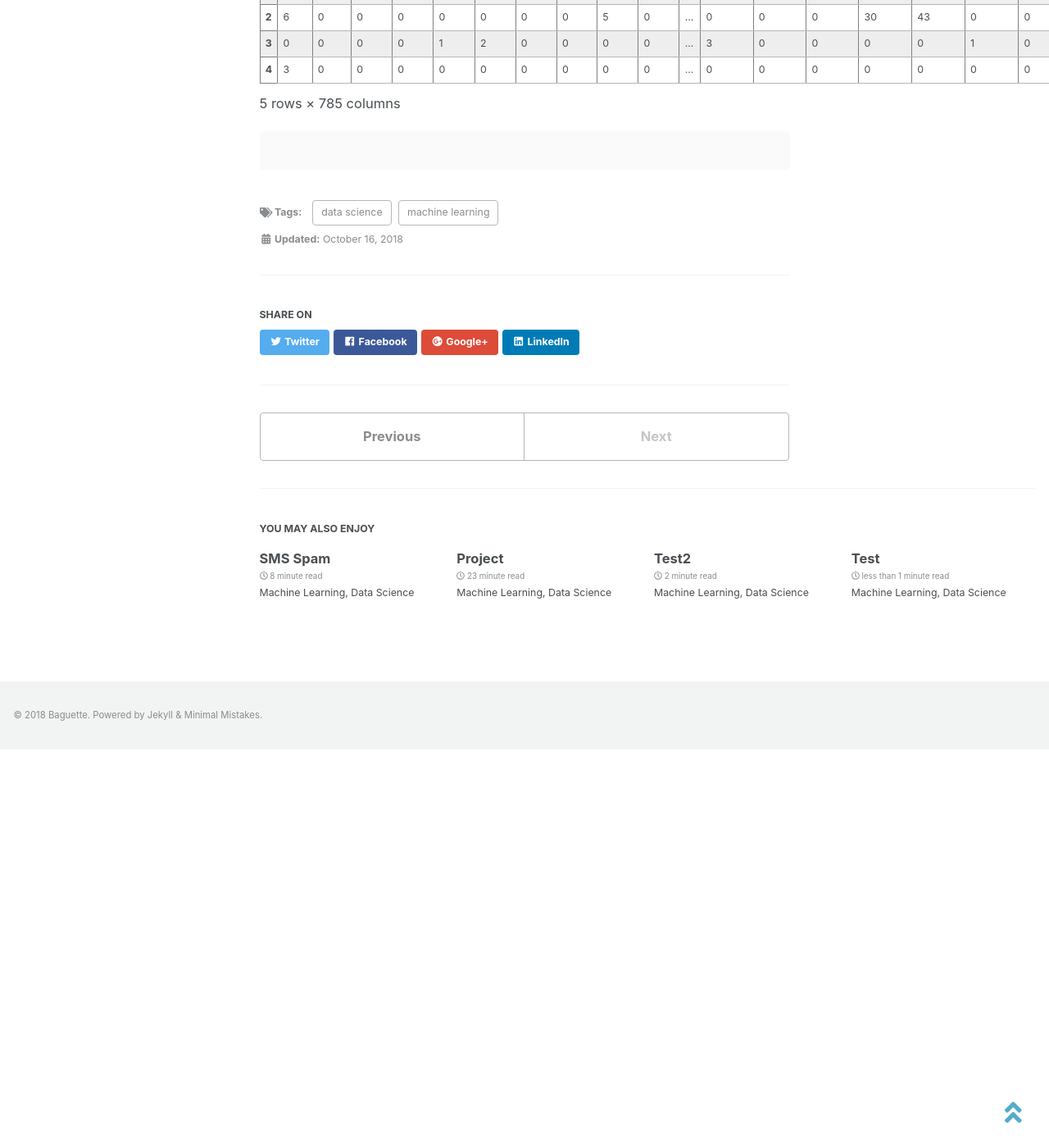
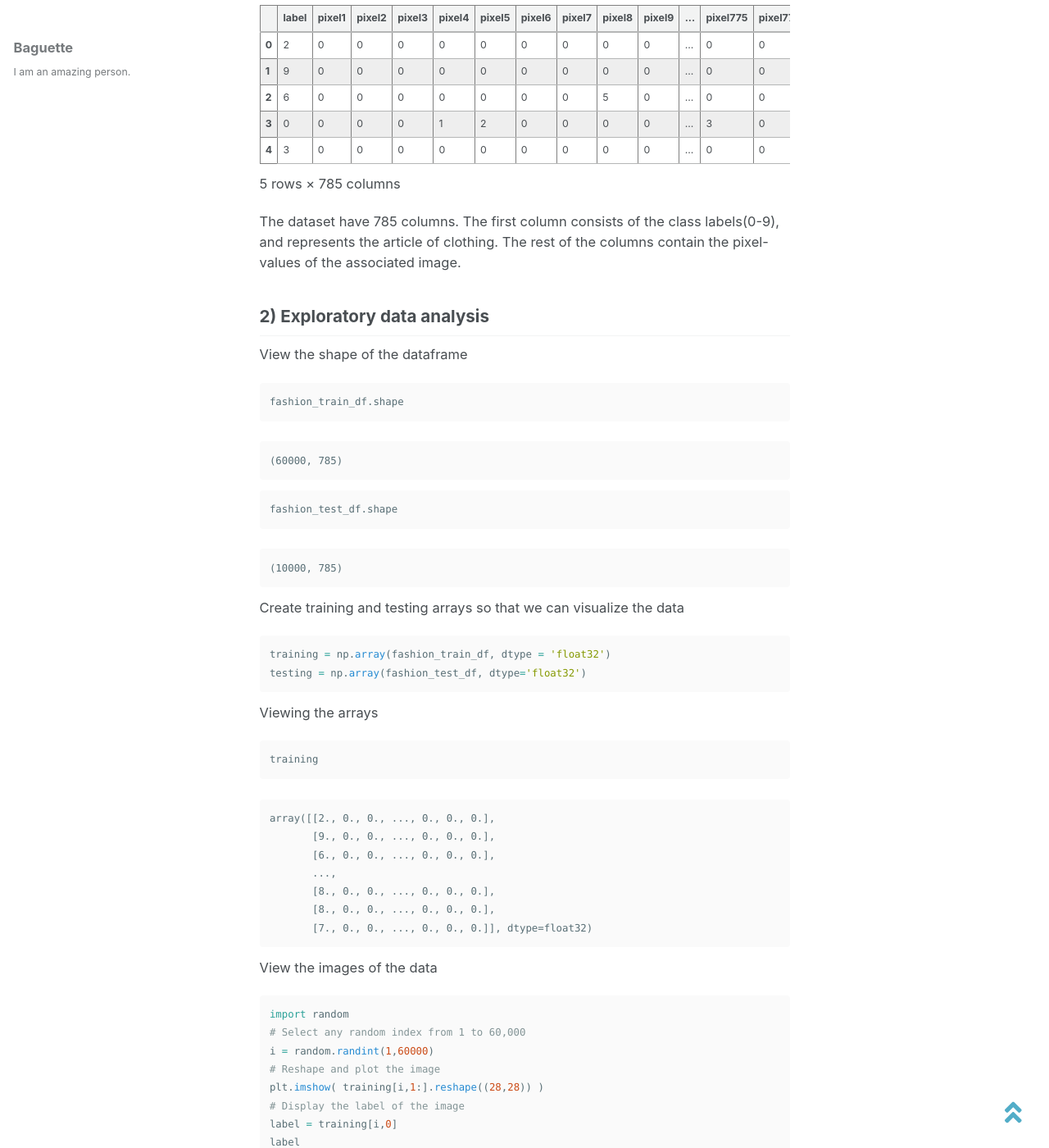
Before and after one commit to baguettexci/baguettexci.gituhb.io, a Jekyll site: the page built from _posts/2018-10-16-Fashion-MNIST.md, in a window 1280 px wide and 1400 px high, scrolled down 1580 px. Shown: the whole window at 82% size. Built offline with Jekyll 4.4.1, drawn with Linux system fonts in a browser that asks for light colours; nearby versions of some CDN libraries; before the commit the page ends 2494 px from its top, so only the background shows below that; some of the changed text lies outside the part shown.

Commit message:
Update 2018-10-16-Fashion-MNIST.md

````diff
--- a/_posts/2018-10-16-Fashion-MNIST.md
+++ b/_posts/2018-10-16-Fashion-MNIST.md
@@ -13,6 +13,8 @@ Each dataset sample consists of a 28x28 grayscale image, associated with a label
 
 The 10 classes are as follows:
 0=T-shirt/top, 1=Trouser, 2=Pullover, 3=Dress, 4=Coat, 5=Sandal, 6=Shirt, 7=Sneaker, 8=Bag, 9=Ankle boot
+
+Each image is 28 pixels in height and 28 pixels in width, for a total of 784 pixels in total. Each pixel has a single pixel-value associated with it, indicating the lightness or darkness of that pixel, with higher numbers meaning darker. This pixel-value is an integer between 0 and 255.
 <img src="{{ site.url }}{{ site.baseurl }}/images/Fashion mnist/fashionmnist.jpg" alt="">
 
 ## 1) Setup
@@ -31,6 +32,7 @@ fashion_train_df = pd.read_csv('fashion-mnist_train.csv',sep=',')
 fashion_test_df = pd.read_csv('fashion-mnist_test.csv', sep = ',')
 fashion_train_df.head()
 ```
+<div style="overflow-x:auto;">
 <table border="1" class="dataframe">
   <thead>
     <tr style="text-align: right;">
@@ -182,6 +184,91 @@ fashion_train_df.head()
   </tbody>
 </table>
 <p>5 rows × 785 columns</p>
+</div>
+The dataset have 785 columns. The first column consists of the class labels(0-9), and represents the article of clothing. The rest of the columns contain the pixel-values of the associated image.
+
+## 2) Exploratory data analysis
+View the shape of the dataframe
+```python
+fashion_train_df.shape
+```
+{% highlight text %}
+(60000, 785)
+{% endhighlight %}
+```python
+fashion_test_df.shape
+```
+{% highlight text %}
+(10000, 785)
+{% endhighlight %}
+
+Create training and testing arrays so that we can visualize the data
+```python
+training = np.array(fashion_train_df, dtype = 'float32')
+testing = np.array(fashion_test_df, dtype='float32')
+```
+Viewing the arrays
+```python
+training
+```
+{% highlight text %}
+array([[2., 0., 0., ..., 0., 0., 0.],
+       [9., 0., 0., ..., 0., 0., 0.],
+       [6., 0., 0., ..., 0., 0., 0.],
+       ...,
+       [8., 0., 0., ..., 0., 0., 0.],
+       [8., 0., 0., ..., 0., 0., 0.],
+       [7., 0., 0., ..., 0., 0., 0.]], dtype=float32)
+{% endhighlight %}
+
+View the images of the data
+```python
+import random
+# Select any random index from 1 to 60,000
+i = random.randint(1,60000)
+# Reshape and plot the image
+plt.imshow( training[i,1:].reshape((28,28)) )
+# Display the label of the image
+label = training[i,0]
+label
+```
+{% highlight text %}
+6.0
+{% endhighlight %}
+<img src="{{ site.url }}{{ site.baseurl }}/images/Fashion mnist/image1.jpg" alt="">
+The output is a 28x28 pixels image with a label of 6, indicating a shirt.
+</br>
+View more images in a grid
+```python
+# Define the dimensions of the plot grid
+W_grid = 6
+L_grid = 6
+
+# subplot return the figure object and axes object
+# we can use the axes object to plot specific figures at various locations
+fig, axes = plt.subplots(L_grid, W_grid, figsize = (20,20))
+
+# flaten the 6 x 6 matrix into 36 array
+axes = axes.ravel()
+
+# get the length of the training dataset
+n_training = len(training)
+
+# Select a random number from 0 to n_training
+for i in np.arange(0, W_grid * L_grid): # create evenly spaces variables
+    # Select a random number
+    index = np.random.randint(0, n_training)
+    # read and display an image with the selected index
+    axes[i].imshow( training[index,1:].reshape((28,28)) )
+    axes[i].set_title(training[index,0], fontsize = 15)
+    axes[i].axis('off')
+
+# Spacing
+plt.subplots_adjust(hspace=0.5)
+```
+<img src="{{ site.url }}{{ site.baseurl }}/images/Fashion mnist/image2.jpg" alt="">
+
+
 
 
 ```python
````
Also changed, not shown: other parts of _posts/2018-10-16-Fashion-MNIST.md (+0 -1 lines).
